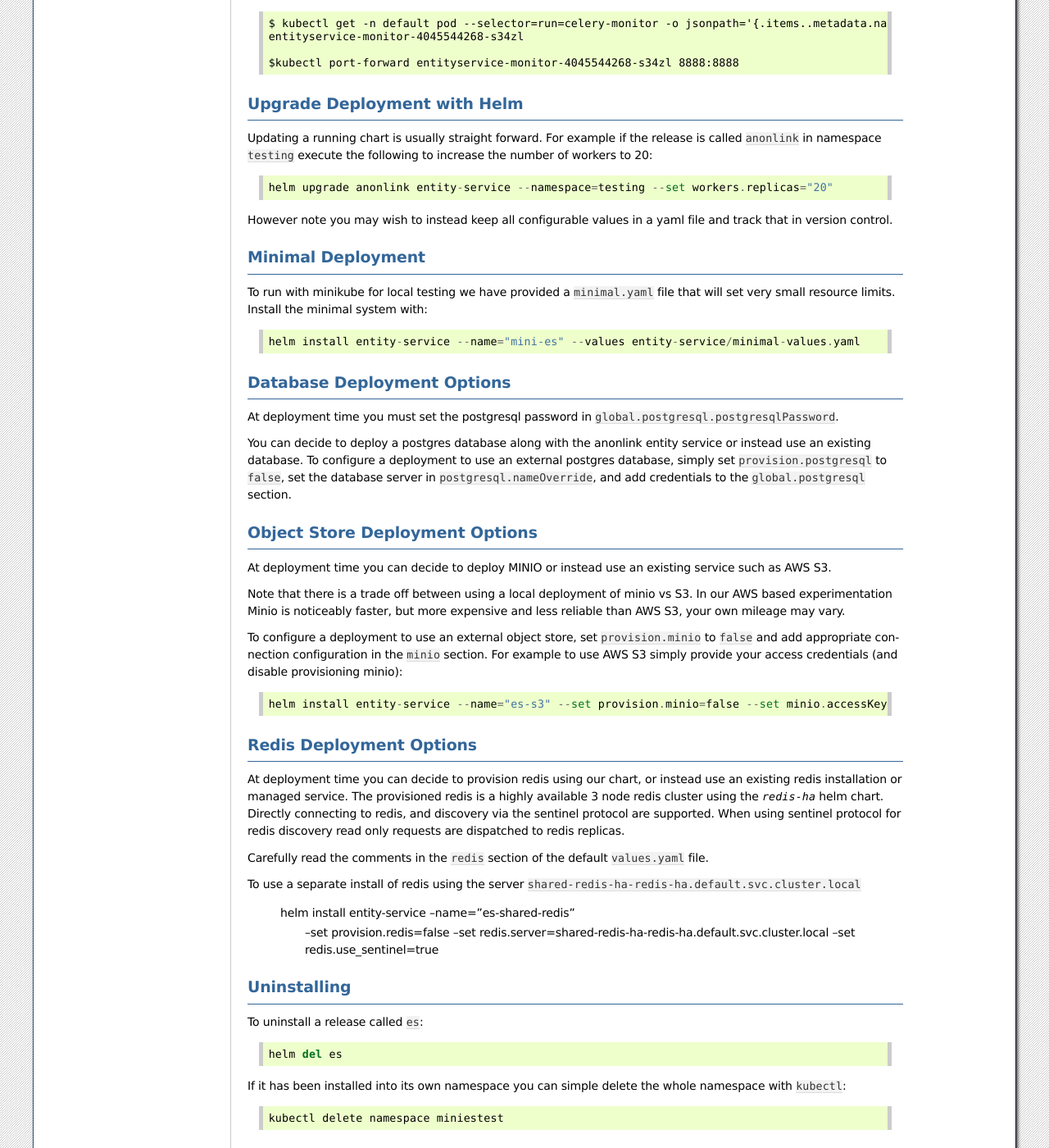
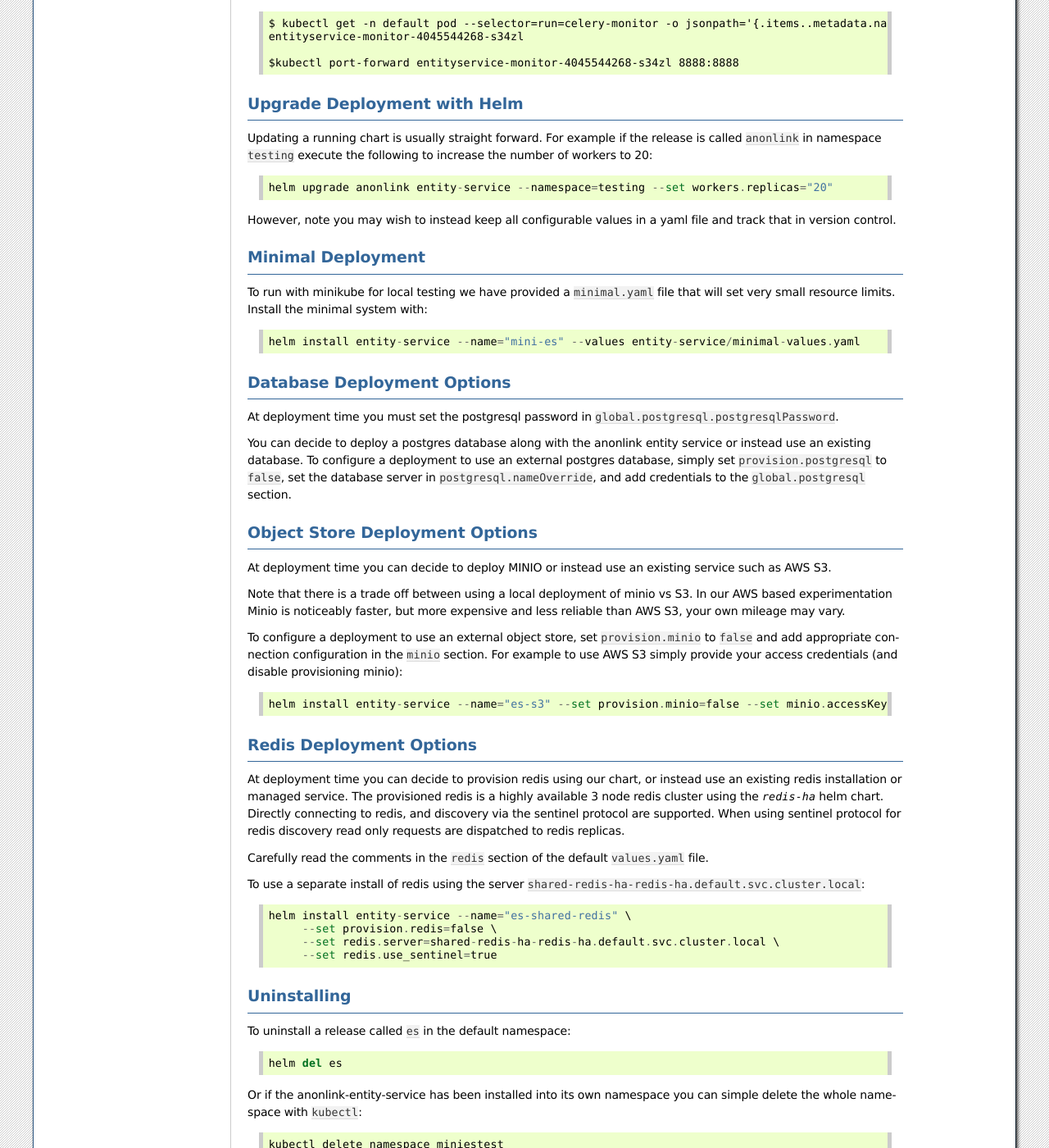
Before and after one commit to data61/anonlink-entity-service, a Sphinx documentation site: the page built from docs/production-deployment.rst, in a window 1280 px wide and 1400 px high, scrolled down 2253 px. Shown: the whole window at 82% size. Built offline with Sphinx 7.4.7, drawn with Linux system fonts in a browser that asks for light colours; formulas are drawn with MathJax 3; some of the changed text lies outside the part shown.

Commit message:
Consistent commands in production deployment doc

```diff
--- a/docs/production-deployment.rst
+++ b/docs/production-deployment.rst
@@ -77,11 +77,10 @@
 
 **Helm** can be used to deploy the system to a kubernetes cluster.
 
-From the `deployment/entity-service` directory pull the dependencies:
-
-::
+From the `deployment/entity-service` directory pull the dependencies::
 
     helm dependency update
+
 
 Configuring the deployment
 ~~~~~~~~~~~~~~~~~~~~~~~~~~
@@ -107,6 +106,7 @@
 
     cd deployment
     helm install entityservice --name="anonlink" --values ``my-deployment.yaml``
+
 
 This can take several minutes the first time you deploy to a new cluster.
 
@@ -139,11 +139,10 @@
 ``anonlink`` in namespace ``testing`` execute the following to increase the number of workers
 to 20::
 
-
     helm upgrade anonlink entity-service --namespace=testing --set workers.replicas="20"
 
 
-However note you may wish to instead keep all configurable values in a yaml file and track
+However, note you may wish to instead keep all configurable values in a yaml file and track
 that in version control.
 
 Minimal Deployment
@@ -192,7 +191,7 @@
 
 Carefully read the comments in the ``redis`` section of the default ``values.yaml`` file.
 
-To use a separate install of redis using the server ``shared-redis-ha-redis-ha.default.svc.cluster.local``
+To use a separate install of redis using the server ``shared-redis-ha-redis-ha.default.svc.cluster.local``::
 
     helm install entity-service --name="es-shared-redis" \
          --set provision.redis=false \
@@ -204,11 +203,12 @@
 ------------
 
 
-To uninstall a release called ``es``::
+To uninstall a release called ``es`` in the default namespace::
 
     helm del es
 
 
-If it has been installed into its own namespace you can simple delete the whole namespace with ``kubectl``::
+Or if the anonlink-entity-service has been installed into its own namespace you can simple delete
+the whole namespace with ``kubectl``::
 
     kubectl delete namespace miniestest
```
Also changed, not shown: other parts of docs/production-deployment.rst (+1 -1 lines).
